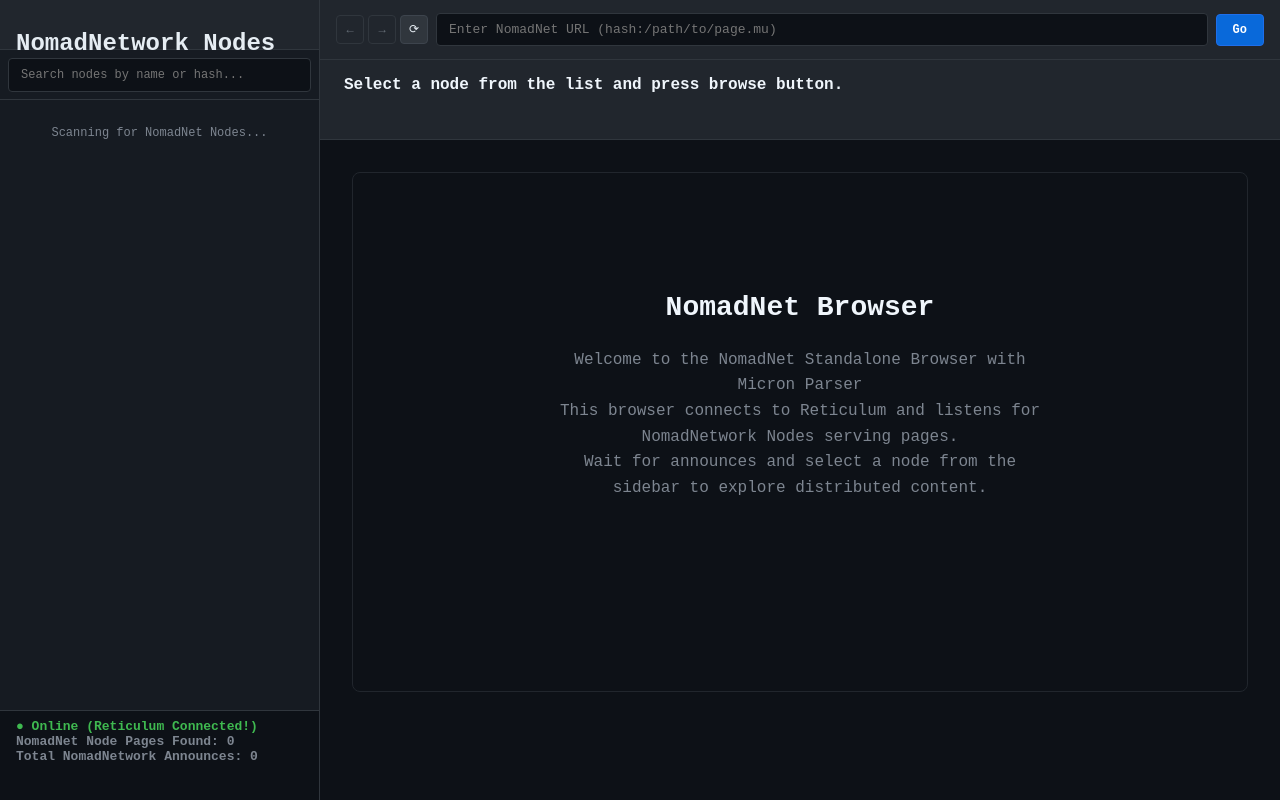
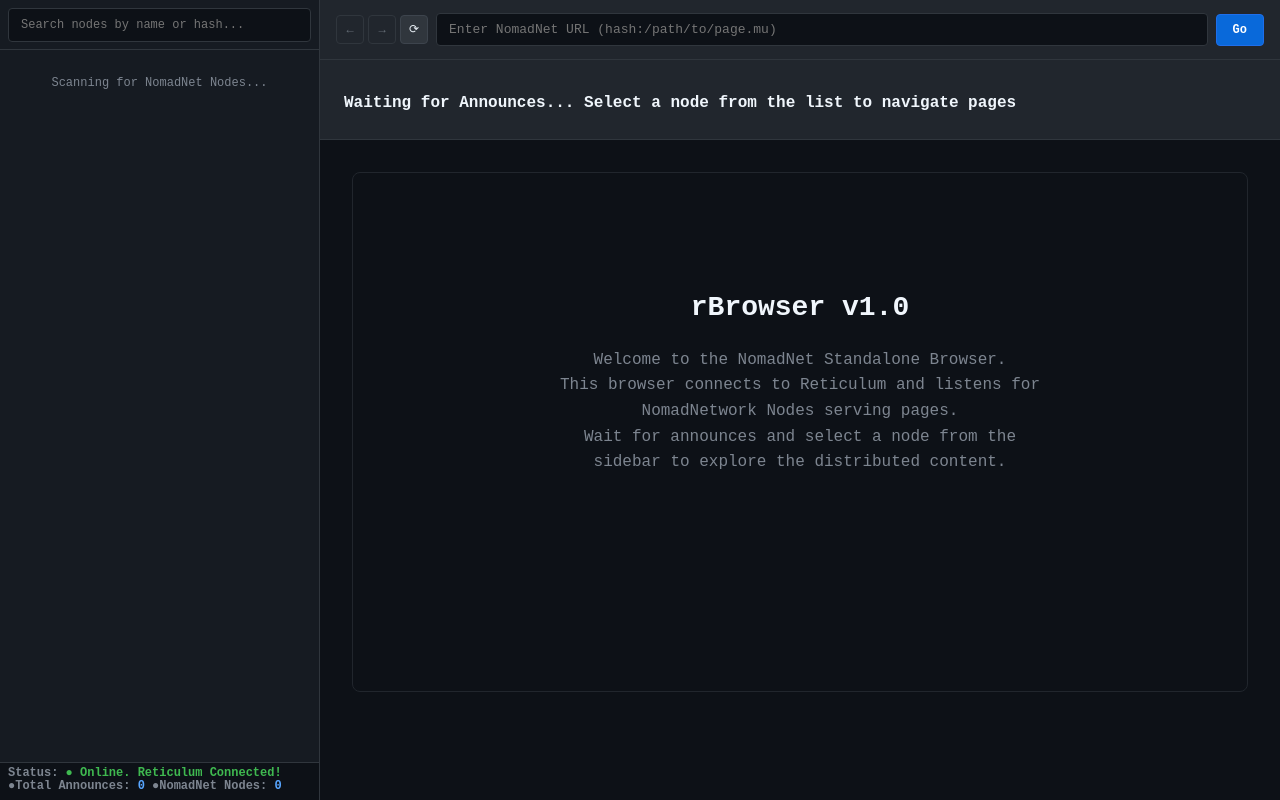
Before and after one commit to fr33n0w/rBrowser, a Flask app: page / in a window 1280 px wide. Run offline with Flask 2, Linux system fonts and the light colour scheme; data that the repository does not hold is empty.

Commit message:
Fixed node name display in the whole UI - layout improvements - proper hash handling, compact status bar, better spacing

```diff
--- a/templates/index.html
+++ b/templates/index.html
@@ -6,25 +6,21 @@
 </head>
 <body>
     <div class="main">
-        <div class="sidebar">
-            <div class="sidebar-top">
-                <h2>NomadNetwork Nodes</h2>
-            </div>
+        <div class="sidebar" style="position: relative; max-width: 210px !important;">
             <div class="search-container">
                 <div class="search-wrapper">
                     <input type="text" class="node-search" id="node-search" placeholder="Search nodes by name or hash..." onkeyup="filterNodes()" oninput="toggleClearButton()">
                     <button class="search-clear" id="search-clear" onclick="clearSearch()" style="display: none;">×</button>
                 </div>
             </div>
-            <div class="node-list-container">
+            <div class="node-list-container" style="position: absolute !important; top: 50px !important; bottom: 38px !important; left: 0 !important; right: 0 !important; overflow-y: auto !important;">
                 <div class="node-list" id="node-list">
                     <div style="text-align: center; padding: 20px; color: #7d8590; font-size: 12px;">Scanning for nodes...</div>
                 </div>
             </div>
-            <div class="status-bar">
-                <span class="online">● Online (Reticulum Connected!)</span><br>
-                NomadNet Node Pages Found: <span id="node-count">0</span><br>
-                Total NomadNetwork Announces: <span id="announce-count">0</span>
+            <div class="status-bar" style="position: absolute !important; bottom: 0 !important; left: 0 !important; right: 0 !important; padding: 4px 8px !important; margin: 0 !important; font-size: 12px !important; line-height: 1.1 !important; height: 38px !important; min-height: 38px !important; max-height: 38px !important; box-sizing: border-box !important;">
+                Status:<span class="online"><strong> ● Online.  Reticulum Connected!</strong></span><br>
+                ●Total Announces: <span class="count" id="announce-count">0</span> ●NomadNet Nodes: <span class="count" id="node-count">0</span>
             </div>
         </div>
         <div class="content">
@@ -38,15 +34,15 @@
                 <button class="go-btn" onclick="navigateToUrl()">Go</button>
             </div>
             <div class="header">
-                <div class="page-title" id="page-title">Select a node from the list and press browse button.</div>
+                <div class="page-title" id="page-title"><br>Waiting for Announces... Select a node from the list to navigate pages</div>
                 <div class="page-url" id="page-url"></div>
                 <button class="view-toggle" id="view-toggle" onclick="toggleView()">Raw View</button>
             </div>
             <div class="browser-area">
                 <div class="page-content" id="page-content">
                     <div class="welcome">
-                        <h2>NomadNet Browser</h2>
-                        <p>Welcome to the NomadNet Standalone Browser with Micron Parser<br>This browser connects to Reticulum and listens for NomadNetwork Nodes serving pages.<br>Wait for announces and select a node from the sidebar to explore distributed content.</p>
+                        <h2>rBrowser v1.0</h2>
+                        <p>Welcome to the NomadNet Standalone Browser.<br>This browser connects to Reticulum and listens for NomadNetwork Nodes serving pages.<br>Wait for announces and select a node from the sidebar to explore the distributed content.</p>
                     </div>
                 </div>
             </div>
@@ -353,9 +349,9 @@
 
             selectedNode = hash;
             const nodeName = getNodeName(hash);
-            document.getElementById('page-title').textContent = `Loading: ${nodeName}...`;
+            document.getElementById('page-title').innerHTML = `<br>Loading Nomadnet Page: <strong>${nodeName}</strong>...`;
             document.getElementById('page-url').textContent = '';
-            document.getElementById('page-content').innerHTML = '<div style="color: #58a6ff; text-align: center; padding: 40px; font-size: 16px;">Loading NomadNet page...<br>Please wait...</div>';
+            document.getElementById('page-content').innerHTML = `<div style="color: #58a6ff; text-align: center; padding: 40px; font-size: 16px;">Loading NomadNet page:<br><br><strong>${nodeName}</strong><br><br>Please wait...</div>`;
             document.getElementById('view-toggle').style.display = 'none';
             document.getElementById('address-bar').value = originalUrl;
 
@@ -386,7 +382,7 @@
                             document.getElementById('page-content').className = 'page-content';
 
                             const nodeName = getNodeName(hash);
-                            document.getElementById('page-title').textContent = `${nodeName} - ${path}`;
+                            document.getElementById('page-title').innerHTML = `<strong>${nodeName}</strong>  <span style="color: #7d8590; font-size: 12px;"> ${path} </span>`;
                             document.getElementById('page-url').textContent = originalUrl;
                             document.getElementById('view-toggle').style.display = 'block';
                             document.getElementById('view-toggle').textContent = 'Raw View';
@@ -425,7 +421,7 @@
                                     }
 
                                     // Show confirmation dialog
-                                    const userConfirmed = confirm("Open HTTP page in external browser?\n\nURL: " + httpUrl);
+                                    const userConfirmed = confirm("Open HTTP/HTTPS URL in a new browser window?\n\nURL: " + httpUrl);
 
                                     if (userConfirmed) {
                                         // Open in new window/tab
@@ -532,7 +528,6 @@
                                 <div class="node-title">${escapeHtml(node.name)}</div>
                                 <div class="node-hash">${node.hash}</div>
                                 <div class="node-info">📊 ${node.app_data_length} bytes announced • ${node.last_seen_relative}</div>
-                                <button class="browse-btn">Browse</button>
                             </div>
                         `;
                     });
--- a/templates/style.css
+++ b/templates/style.css
@@ -23,7 +23,6 @@ body { background: #0d1117; color: #e6edf3; margin: 0; height: 100vh; overflow:
     max-height: 50px;
 }
 
-/* NEW: Search container */
 .search-container {
     background: #161b22;
     padding: 8px;
@@ -76,13 +75,12 @@ body { background: #0d1117; color: #e6edf3; margin: 0; height: 100vh; overflow:
     color: #e6edf3;
 }
 
-/* UPDATED: Node list container - now accounts for both header and search */
 .node-list-container {
     flex: 1;
     overflow-y: auto;
-    height: calc(100vh - 190px);  /* 50px header + 50px search + 90px status */
-    min-height: calc(100vh - 190px);
-    max-height: calc(100vh - 190px);
+    height: calc(100vh - 88px);  /* 50px search + 38px status */
+    min-height: calc(100vh - 88px);
+    max-height: calc(100vh - 88px);
 }
 
 .node-list {
@@ -106,16 +104,17 @@ body { background: #0d1117; color: #e6edf3; margin: 0; height: 100vh; overflow:
 /* Fixed status bar */
 .status-bar {
     background: #0d1117;
-    padding: 8px 16px;
+    padding: 4px 8px;
     border-top: 1px solid #30363d;
-    font-size: 13px;
+    font-size: 12px;
     color: #7d8590;
     flex-shrink: 0;
     font-weight: bold;
-    height: 90px;
-    min-height: 90px;
-    max-height: 90px;
+    height: 38px;
+    min-height: 38px;
+    max-height: 38px;
     overflow: hidden;
+    line-height: 1.1;
 }
 .status-bar .online { color: #3fb950; font-weight: bold; }
 .status-bar .count { color: #58a6ff; font-weight: bold; }
```
